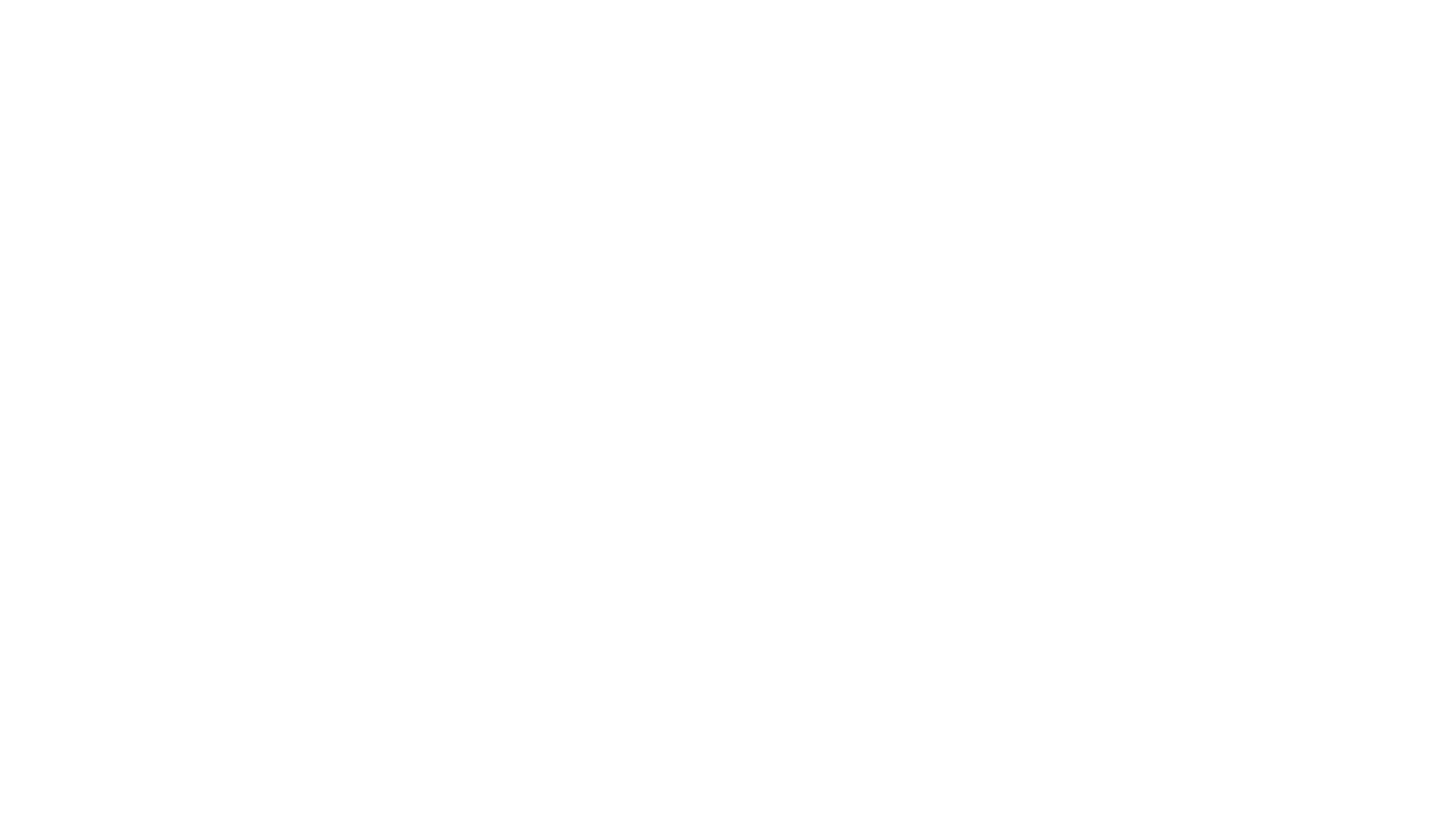
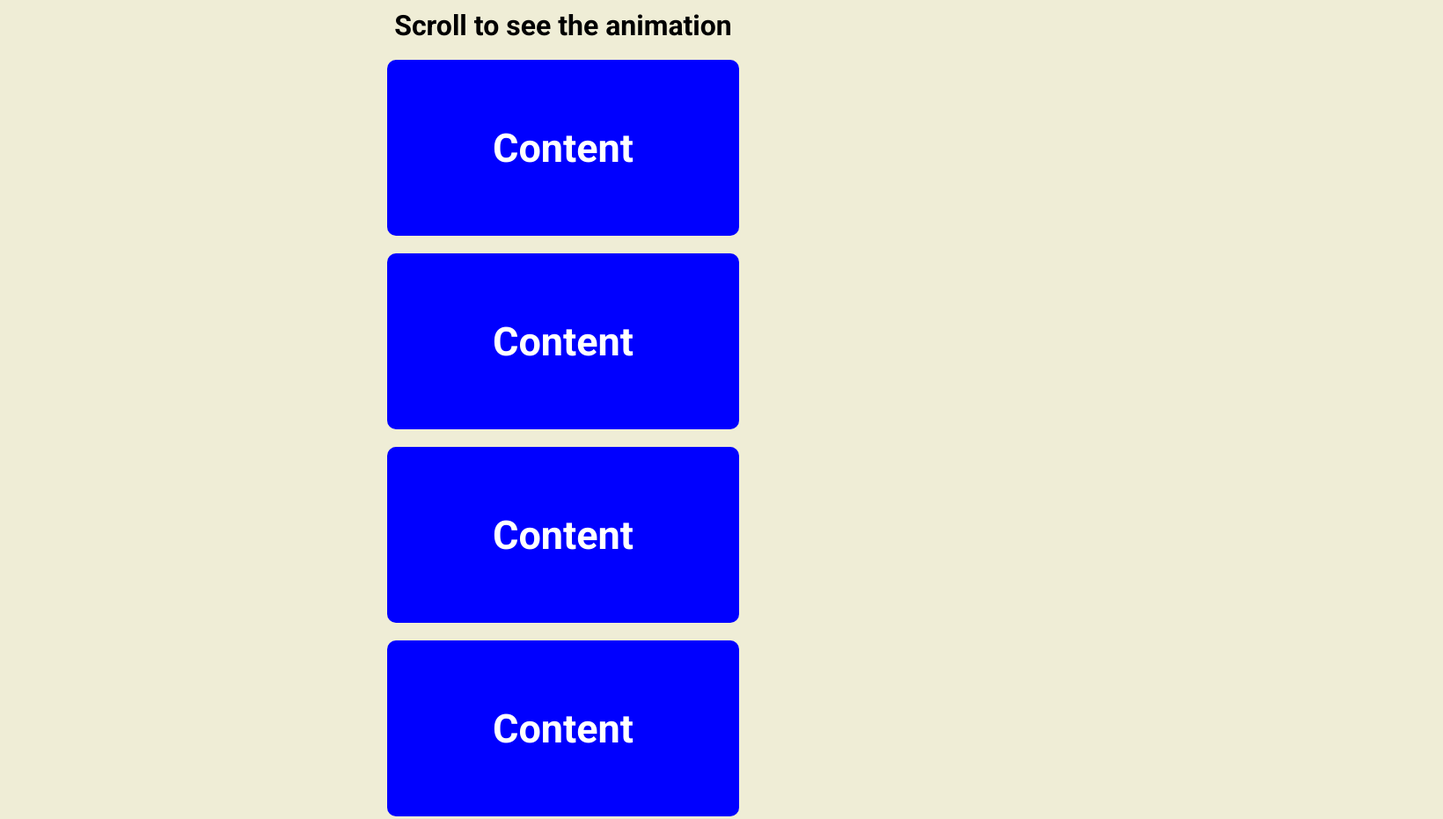
Before and after one commit to AnnieVargasA/50-Proyects-in-50-Days, a plain HTML site: page html/D6-ScrollAnimation.html in a window 1280 px wide. Shown: the top 931 px of the page at 88% size, 1640 px wide, since content can reach past the window. Before the commit the page ends 800 px from the top, so only its background shows below. Drawn offline with Linux system fonts and the light colour scheme.

Commit message:
D6 - Scroll Animation (#7)

```diff
--- a/css/D6-ScrollAnimation.css
+++ b/css/D6-ScrollAnimation.css
@@ -4,12 +4,38 @@
   margin: 0;
 }
 body{
+  background-color: #efedd6;
   font-family: 'Roboto', sans-serif;
   display: flex;
   flex-direction: column;
   align-items: center;
   justify-content: center;
-  height: 100vh;
-  overflow: hidden;
   margin: 0;
+  overflow-x: hidden;
 }
+h1{
+  margin: 10px;
+}
+.box{
+  background-color: blue;
+  color: white;
+  display: flex;
+  align-items: center;
+  justify-content: center;
+  width: 400px;
+  height: 200px;
+  margin: 10px;
+  border-radius: 10px;
+  box-shadow: 2px 4px 5px rgba(0,0,0 0.3);
+  transform: translateX(200%);
+  transition: transform 0.4s ease;
+}
+.box:nth-of-type(even){
+  transform: translateX(-200%);
+}
+.box.show{
+  transform: translateX(0);
+}
+.box h2{
+  font-size: 45px;
+}
--- a/html/D6-ScrollAnimation.html
+++ b/html/D6-ScrollAnimation.html
@@ -10,9 +10,34 @@
       href="../img/D6-ScrollAnimation/scroll_reverser_macos_bigsur_icon_189762.ico"
       type="image/x-icon"
     />
-    <title>Document</title>
+    <title>Scroll Animation</title>
   </head>
   <body>
+    <h1>Scroll to see the animation</h1>
+    <div class="box">
+      <h2>Content</h2>
+    </div>
+    <div class="box"><h2>Content</h2></div>
+    <div class="box"><h2>Content</h2></div>
+    <div class="box"><h2>Content</h2></div>
+    <div class="box"><h2>Content</h2></div>
+    <div class="box"><h2>Content</h2></div>
+    <div class="box"><h2>Content</h2></div>
+    <div class="box"><h2>Content</h2></div>
+    <div class="box"><h2>Content</h2></div>
+    <div class="box"><h2>Content</h2></div>
+    <div class="box"><h2>Content</h2></div>
+    <div class="box"><h2>Content</h2></div>
+    <div class="box"><h2>Content</h2></div>
+    <div class="box"><h2>Content</h2></div>
+    <div class="box"><h2>Content</h2></div>
+    <div class="box"><h2>Content</h2></div>
+    <div class="box"><h2>Content</h2></div>
+    <div class="box"><h2>Content</h2></div>
+    <div class="box"><h2>Content</h2></div>
+    <div class="box"><h2>Content</h2></div>
+    <div class="box"><h2>Content</h2></div>
+    <div class="box"><h2>Content</h2></div>
     <script src="../js/D6-ScrollAnimation.js"></script>
   </body>
 </html>
--- a/js/D6-ScrollAnimation.js
+++ b/js/D6-ScrollAnimation.js
@@ -1 +1,19 @@
 console.log("Holis, si estoy conectado");
+
+const boxes = document.querySelectorAll(".box");
+
+window.addEventListener("scroll", checkBoxes);
+
+function checkBoxes() {
+  const triggerBottom = (window.innerHeight / 5) * 4;
+
+  boxes.forEach((box) => {
+    const boxTop = box.getBoundingClientRect().top;
+
+    if (boxTop < triggerBottom) {
+      box.classList.add("show");
+    } else {
+      box.classList.remove("show");
+    }
+  });
+}
```
